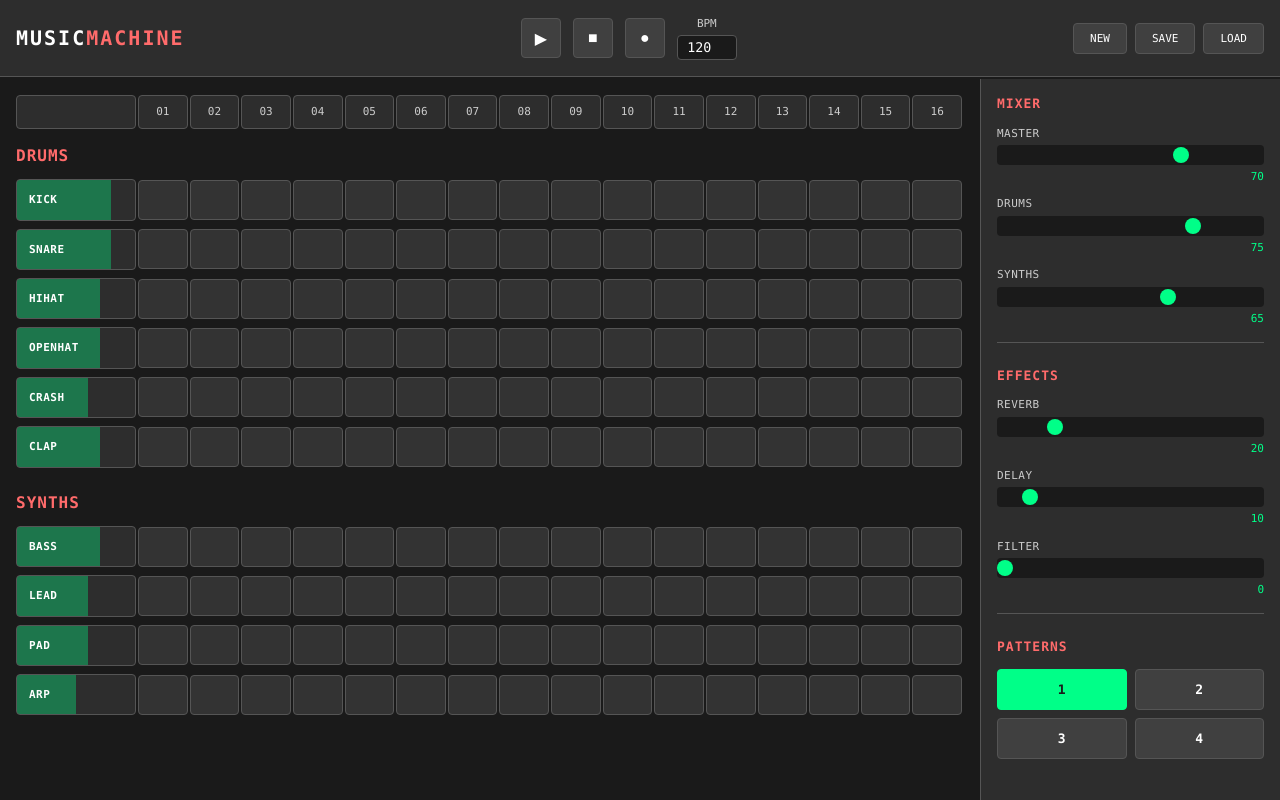
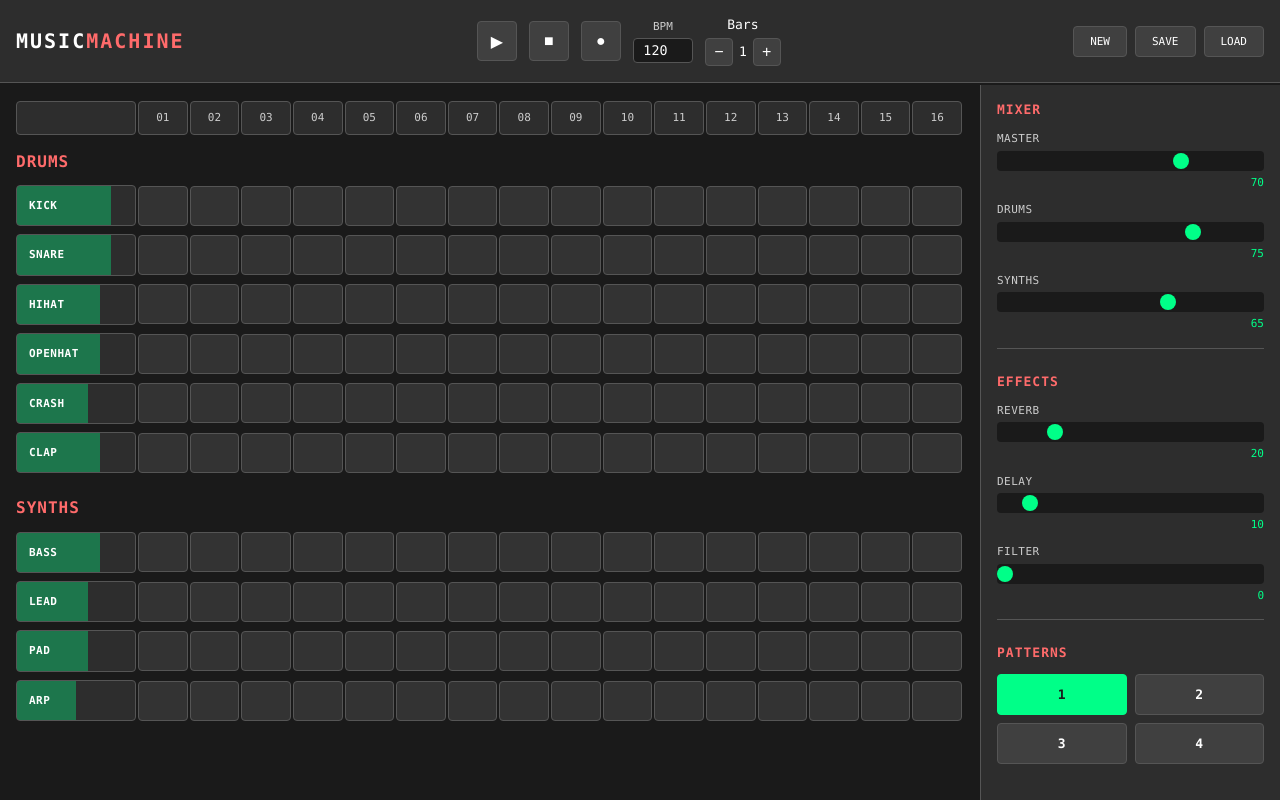
Before and after one commit to HyprPixl/music-machine, a Flask app: page / in a window 1280 px wide. Run offline with Flask 3, Linux system fonts and the light colour scheme.

Commit message:
feat: dynamic bars and quantized pattern switching
- Add Bars +/− control; steps = 16×bars with dynamic grid columns
- Resize tracks and synth notes on bar changes; re-render UI
- Implement 4 pattern slots; quantized switch at loop end when playing, immediate when stopped
- Sequencer manages pattern buttons state; app.js delegates

```diff
--- a/static/css/style.css
+++ b/static/css/style.css
@@ -107,6 +107,30 @@
   flex-direction: column;
   align-items: center;
   gap: 4px;
+}
+
+.bars-control {
+  display: flex;
+  flex-direction: column;
+  align-items: center;
+  gap: 4px;
+}
+
+.bars-edit {
+  display: flex;
+  align-items: center;
+  gap: 6px;
+}
+
+.mini-btn {
+  width: 28px;
+  height: 28px;
+  background: var(--accent-bg);
+  border: 1px solid var(--grid-border);
+  border-radius: var(--border-radius);
+  color: var(--primary-text);
+  font-size: var(--font-size-large);
+  cursor: pointer;
 }
 
 .bpm-control label {
--- a/static/js/app.js
+++ b/static/js/app.js
@@ -51,12 +51,7 @@
         // Modal events
         this.bindModalEvents();
 
-        // Pattern buttons
-        document.querySelectorAll('.pattern-btn').forEach(btn => {
-            btn.addEventListener('click', () => {
-                this.selectPattern(btn.dataset.pattern);
-            });
-        });
+        // Pattern buttons are handled by Sequencer now for quantized switching
 
         // Keyboard shortcuts
         document.addEventListener('keydown', (e) => {
@@ -192,17 +187,10 @@
         document.getElementById('sequence-modal').style.display = 'none';
     }
 
+    // selectPattern handled by Sequencer (quantized). Keeping function stub if referenced.
     selectPattern(patternNumber) {
-        // Remove active class from all pattern buttons
-        document.querySelectorAll('.pattern-btn').forEach(btn => {
-            btn.classList.remove('active');
-        });
-
-        // Add active class to selected pattern
-        document.querySelector(`[data-pattern="${patternNumber}"]`).classList.add('active');
-
-        console.log('Selected pattern:', patternNumber);
-        // In a full implementation, this would switch between different sequence patterns
+        const n = parseInt(patternNumber);
+        this.sequencer?.requestPattern(n);
     }
 
     handleKeyboardShortcuts(e) {
--- a/static/js/sequencer.js
+++ b/static/js/sequencer.js
@@ -8,7 +8,7 @@
         this.isPlaying = false;
         this.currentStep = 0;
         this.bpm = 120;
-        this.steps = 16;
+        this.steps = 16; // steps = 16 * bars
         this.stepInterval = null;
         this.currentSequenceId = null;
         // Internal note state for synth steps (MIDI numbers). Not persisted yet.
@@ -20,6 +20,12 @@
         };
         // Drag state for adjusting synth notes
         this._dragState = null;
+        // Pattern management
+        this.patterns = {
+            active: 1,
+            pending: null,
+            store: {}
+        };
 
         // Sequence data structure
         this.sequence = {
@@ -139,11 +145,20 @@
         Object.entries(this.sequence.volume.perInstrument.synths).forEach(([name, v]) => {
             this.audioEngine.setInstrumentVolume('synths', name, v);
         });
+
+        // Initialize patterns store from current state (4 slots)
+        for (let i = 1; i <= 4; i++) {
+            this.patterns.store[i] = this.createEmptyPattern();
+        }
+        this.saveCurrentPattern();
+        this.updatePatternButtons();
+        this.updateBarsDisplay();
     }
 
     renderStepIndicators() {
         const container = document.getElementById('step-indicators');
         container.innerHTML = '';
+        container.style.gridTemplateColumns = `repeat(${this.steps}, 1fr)`;
 
         for (let i = 0; i < this.steps; i++) {
             const stepDiv = document.createElement('div');
@@ -199,6 +214,7 @@
             // Step buttons
             const stepsContainer = document.createElement('div');
             stepsContainer.className = 'step-buttons';
+            stepsContainer.style.gridTemplateColumns = `repeat(${this.steps}, 1fr)`;
 
             for (let i = 0; i < this.steps; i++) {
                 const stepBtn = document.createElement('button');
@@ -276,6 +292,7 @@
             // Step buttons
             const stepsContainer = document.createElement('div');
             stepsContainer.className = 'step-buttons';
+            stepsContainer.style.gridTemplateColumns = `repeat(${this.steps}, 1fr)`;
 
             for (let i = 0; i < this.steps; i++) {
                 const stepBtn = document.createElement('button');
@@ -417,6 +434,21 @@
             this.sequence.effects.filter = value;
             this.updateEffectDisplay('filter', value);
         });
+
+        // Bars controls
+        const minus = document.getElementById('bars-minus');
+        const plus = document.getElementById('bars-plus');
+        if (minus && plus) {
+            minus.addEventListener('click', () => this.addBars(-1));
+            plus.addEventListener('click', () => this.addBars(1));
+        }
+        // Pattern buttons
+        document.querySelectorAll('.pattern-btn').forEach(btn => {
+            btn.addEventListener('click', () => {
+                const target = parseInt(btn.dataset.pattern);
+                this.requestPattern(target);
+            });
+        });
     }
 
     toggleInstrumentRemoved(section, sound) {
@@ -503,6 +535,11 @@
 
         this.stepInterval = setInterval(() => {
             this.playStep();
+            // At end of loop, apply pending pattern
+            if (this.currentStep === this.steps - 1 && this.patterns.pending) {
+                this.applyPattern(this.patterns.pending);
+                this.patterns.pending = null;
+            }
             this.currentStep = (this.currentStep + 1) % this.steps;
             this.updateStepIndicator();
         }, this.getStepDuration());
@@ -624,6 +661,108 @@
         });
     }
 
+    // ---- Bars management ----
+    getBars() { return Math.max(1, Math.round(this.steps / 16)); }
+    setBars(bars) {
+        const clamped = Math.max(1, Math.min(8, bars)); // allow up to 8 bars for now
+        const newSteps = clamped * 16;
+        if (newSteps === this.steps) return;
+        this.steps = newSteps;
+        this.sequence.steps = newSteps;
+        // Resize tracks
+        const resize = (arr, len, fillVal=false) => {
+            if (arr.length === len) return arr;
+            if (arr.length < len) return arr.concat(new Array(len - arr.length).fill(fillVal));
+            return arr.slice(0, len);
+        };
+        Object.keys(this.sequence.tracks.drums).forEach(name => {
+            this.sequence.tracks.drums[name] = resize(this.sequence.tracks.drums[name], newSteps, false);
+        });
+        Object.keys(this.sequence.tracks.synths).forEach(name => {
+            this.sequence.tracks.synths[name] = resize(this.sequence.tracks.synths[name], newSteps, false);
+        });
+        // Resize synth notes
+        Object.keys(this.synthNotes).forEach(name => {
+            this.synthNotes[name] = resize(this.synthNotes[name], newSteps, 69);
+        });
+        // Re-render UI
+        this.renderStepIndicators();
+        this.renderTracks();
+        this.updateBarsDisplay();
+        // Keep step index within bounds
+        this.currentStep = this.currentStep % this.steps;
+        if (this.isPlaying) this.updateStepInterval();
+        // Resize stored patterns to the new length
+        this.resizePatternsTo(this.steps);
+    }
+    addBars(delta) { this.setBars(this.getBars() + delta); }
+    updateBarsDisplay() {
+        const el = document.getElementById('bars-count');
+        if (el) el.textContent = String(this.getBars());
+    }
+
+    // ---- Pattern management ----
+    createEmptyPattern() {
+        const len = this.steps;
+        const makeTrack = () => new Array(len).fill(false);
+        return {
+            tracks: {
+                drums: { kick: makeTrack(), snare: makeTrack(), hihat: makeTrack(), openhat: makeTrack(), crash: makeTrack(), clap: makeTrack() },
+                synths: { bass: makeTrack(), lead: makeTrack(), pad: makeTrack(), arp: makeTrack() }
+            },
+            removed: { drums: { kick: false, snare: false, hihat: false, openhat: false, crash: false, clap: false }, synths: { bass: false, lead: false, pad: false, arp: false } },
+            synthNotes: { bass: new Array(len).fill(69), lead: new Array(len).fill(69), pad: new Array(len).fill(69), arp: new Array(len).fill(69) }
+        };
+    }
+    resizePatternsTo(len) {
+        const resize = (arr, L, fillVal=false) => arr.length < L ? arr.concat(new Array(L - arr.length).fill(fillVal)) : arr.slice(0, L);
+        for (let i = 1; i <= 4; i++) {
+            const p = this.patterns.store[i];
+            ['kick','snare','hihat','openhat','crash','clap'].forEach(n => p.tracks.drums[n] = resize(p.tracks.drums[n], len, false));
+            ['bass','lead','pad','arp'].forEach(n => {
+                p.tracks.synths[n] = resize(p.tracks.synths[n], len, false);
+                p.synthNotes[n] = resize(p.synthNotes[n], len, 69);
+            });
+        }
+    }
+    saveCurrentPattern() {
+        const i = this.patterns.active;
+        const deepCopy = (o) => JSON.parse(JSON.stringify(o));
+        const store = this.patterns.store[i];
+        store.tracks = deepCopy(this.sequence.tracks);
+        store.removed = deepCopy(this.sequence.removed);
+        store.synthNotes = deepCopy(this.synthNotes);
+    }
+    applyPattern(i) {
+        if (!this.patterns.store[i]) return;
+        this.saveCurrentPattern();
+        const deepCopy = (o) => JSON.parse(JSON.stringify(o));
+        const p = this.patterns.store[i];
+        // Ensure sizes match current steps
+        this.resizePatternsTo(this.steps);
+        this.sequence.tracks = deepCopy(p.tracks);
+        this.sequence.removed = deepCopy(p.removed);
+        this.synthNotes = deepCopy(p.synthNotes);
+        this.patterns.active = i;
+        // Re-render UI for new pattern
+        this.renderTracks();
+        this.updatePatternButtons();
+    }
+    requestPattern(i) {
+        if (i === this.patterns.active) return;
+        if (this.isPlaying) {
+            this.patterns.pending = i;
+        } else {
+            this.applyPattern(i);
+        }
+    }
+    updatePatternButtons() {
+        document.querySelectorAll('.pattern-btn').forEach(btn => {
+            const num = parseInt(btn.dataset.pattern);
+            btn.classList.toggle('active', num === this.patterns.active);
+        });
+    }
+
     loadSequence(sequenceData) {
         if (!sequenceData) return;
 
--- a/templates/index.html
+++ b/templates/index.html
@@ -20,6 +20,14 @@
                 <div class="bpm-control">
                     <label>BPM</label>
                     <input type="number" id="bpm-input" value="120" min="60" max="200">
+                </div>
+                <div class="bars-control">
+                    <label>Bars</label>
+                    <div class="bars-edit">
+                        <button id="bars-minus" class="mini-btn">−</button>
+                        <span id="bars-count">1</span>
+                        <button id="bars-plus" class="mini-btn">+</button>
+                    </div>
                 </div>
             </div>
             <div class="sequence-controls">
```
